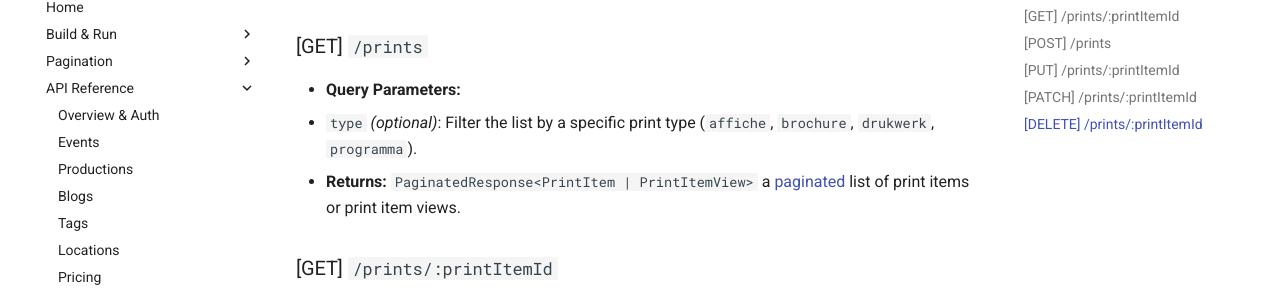
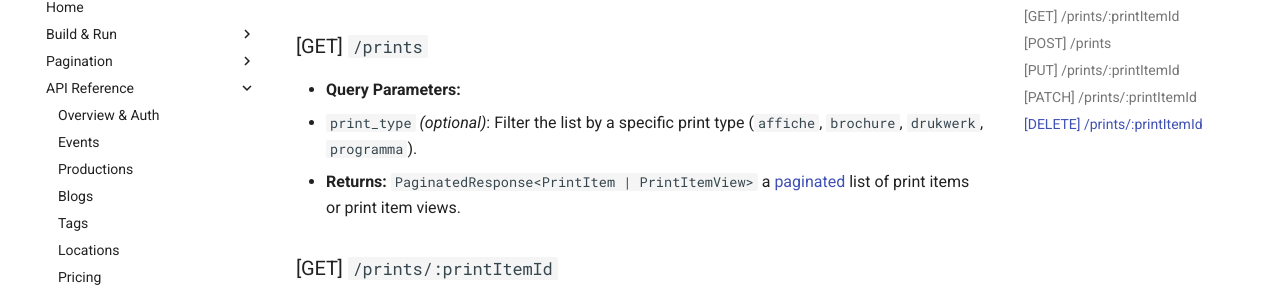
Before and after one commit to SELab-2/viernulvier-4, an MkDocs documentation site: the page built from docs/api/media/prints.md, in a window 1280 px wide and 956 px high. Shown: the part 149-444 px from the top of the window. Built offline with MkDocs 1.6.1 and Material for MkDocs 9.7.7, drawn with Linux system fonts in a browser that asks for light colours; the version menu is left out.

Commit message:
Small docs update

```diff
--- a/docs/api/media/prints.md
+++ b/docs/api/media/prints.md
@@ -2,7 +2,7 @@
 
 ### [GET] `/prints`
 - **Query Parameters:**
-  - `type` *(optional)*: Filter the list by a specific print type (`affiche`, `brochure`, `drukwerk`, `programma`).
+  - `print_type` *(optional)*: Filter the list by a specific print type (`affiche`, `brochure`, `drukwerk`, `programma`).
 - **Returns:** `PaginatedResponse<PrintItem | PrintItemView>` a [paginated](../pagination/index.md) list of print items or print item views.
 
 ### [GET] `/prints/:printItemId`
```
